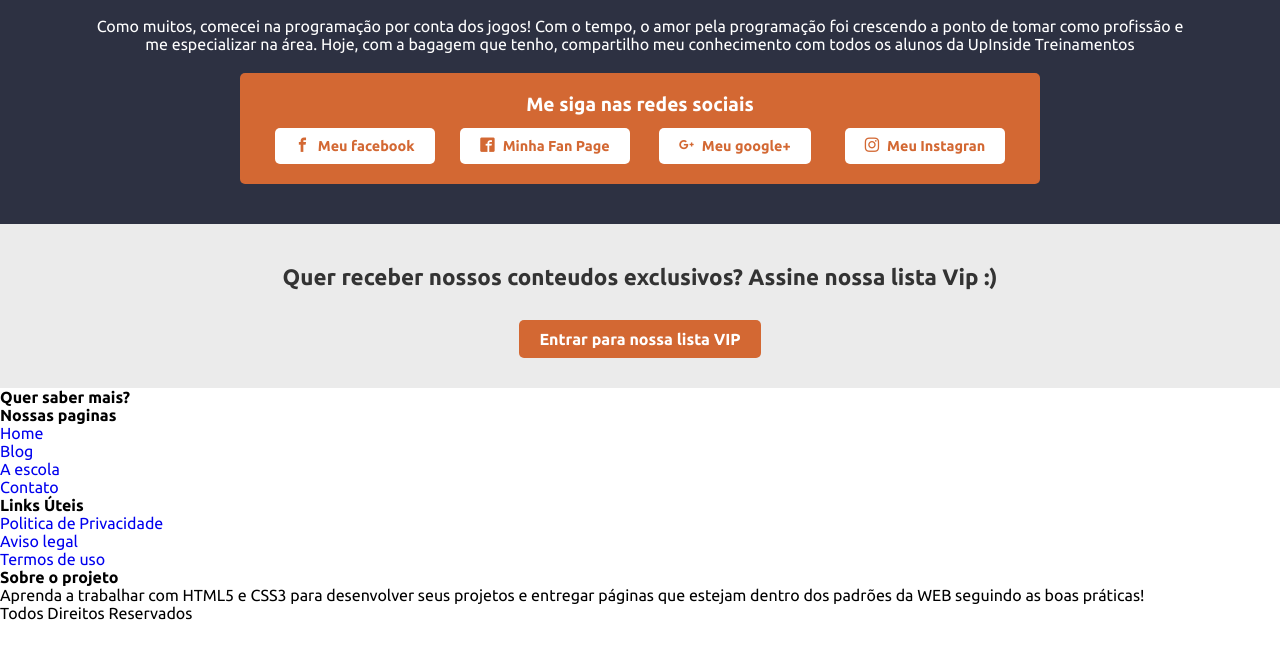
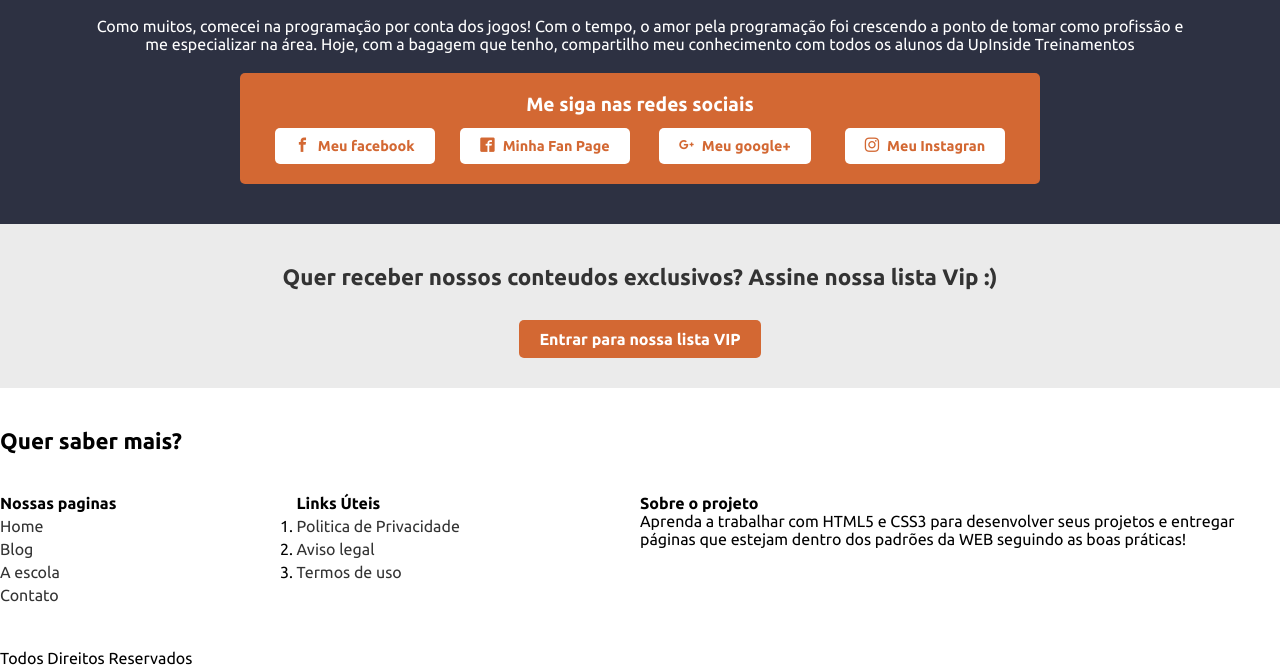
Before and after one commit to eduardodipp7/HTML5_CSS3, a plain HTML site: page Projeto/index.html in a window 1280 px wide. Shown: the part 3757-4424 px from the top of the page. Before the commit the page ends 4379 px from the top, so only its background shows below. Drawn offline with Linux system fonts and the light colour scheme; files whose address does not match are found by name.

Commit message:
Estilizando decima dobra - links rodape

```diff
--- a/Projeto/_cdn/style.css
+++ b/Projeto/_cdn/style.css
@@ -524,3 +524,42 @@
     -webkit-border-radius: 5px;
     padding: 10px 20px;
 }
+
+.main_footer{
+    max-width: 1300px;
+    padding: 40px 0;
+    display: flex;
+    flex-wrap: wrap;
+    justify-content: space-between;
+    margin: 0 auto;
+}
+
+.main_footer > header{
+    flex-basis: 100%;
+}
+
+.main_footer > header h1{
+    font-size: 1.4em;
+    margin-bottom: 40px;
+}
+
+.main_footer_our_pages .main_footer_links{
+    flex-basis: 50%;
+}
+
+.main_footer_about{
+    flex-basis: 50%;
+}
+
+.main_footer > article ul li{
+    list-style: nome;
+    margin: 5px 0;
+}
+
+.main_footer > article ul li a{
+    color: #333333;
+}
+
+.main_footer > article ul li a:hover{
+    text-decoration: underline;
+}
--- a/Projeto/index.html
+++ b/Projeto/index.html
@@ -482,12 +482,12 @@
   <!--FIM DOBRA - OPTIN RODAPE -->
 
   <!--DECIMA DOBRA - LINKS RODAPE -->
-  <section>
+  <section class="main_footer">
       <header>
           <h1>Quer saber mais?</h1>
       </header>
 
-      <article>
+      <article class="main_footer_our_pages">
           <header>
               <h2>Nossas paginas</h2>
           </header>
@@ -499,7 +499,7 @@
           </ul>
       </article>
 
-      <article>
+      <article class="main_footer_links">
           <header>
               <h2>Links Úteis</h2>
           </header>
@@ -510,7 +510,7 @@
           </ul>
       </article>
 
-      <article>
+      <article class="main_footer_about">
           <header>
               <h2>Sobre o projeto</h2>
           </header>
```
